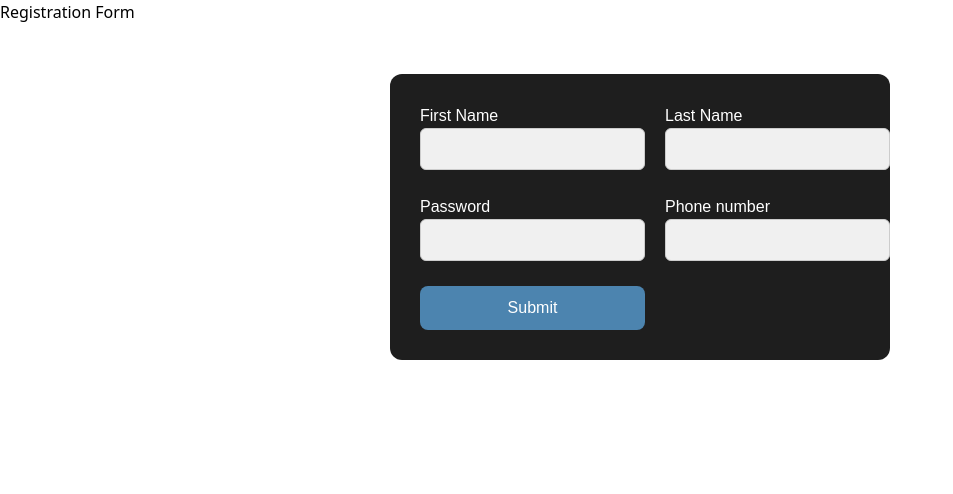
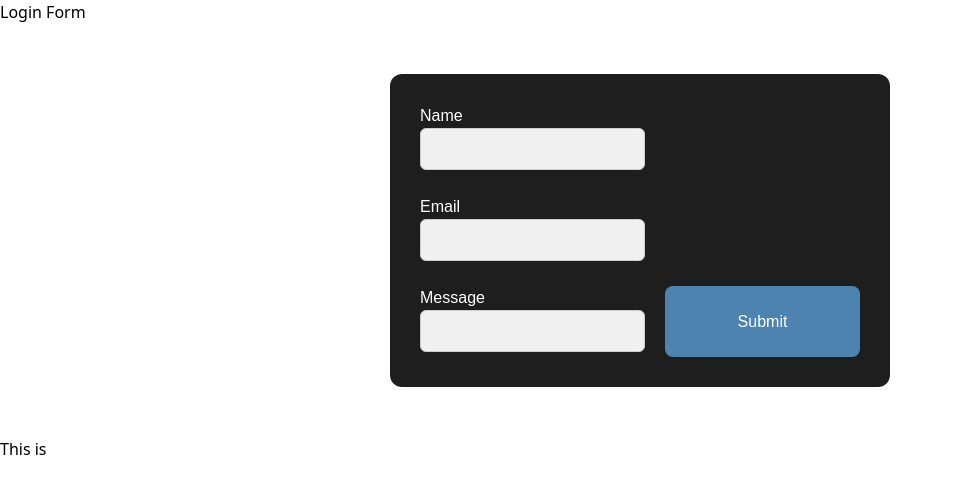
Before and after one commit to Suthirtha2004/React-JS_NOTES, a React (Vite) app in the folder react-basics/: page / in a window 1280 px wide. Shown: the top 494 px of the page, without its empty margins (0-953 px from the left). Built offline with nearby package versions, Linux system fonts and the light colour scheme.

Commit message:
Contact Form and Login Form

```diff
--- a/react-basics/src/App.jsx
+++ b/react-basics/src/App.jsx
@@ -16,6 +16,10 @@ import { Controlled_Form } from './Components/Hooks/The UseState/UncontrolledvsC
 import { Reg_For } from './Components/Hooks/The UseState/RegistrationForm'
 
 import { RegistrationRight } from './Components/Hooks/The UseState/RegistrationRight'
+
+import { LoginForm } from './Components/Hooks/The UseState/LoginForm'
+
+import { Contact } from './Components/Hooks/The UseState/ContactForm'
 // import {Gadgets}  from '../src/Components/Technical'
 // import Create_new_Component from './Components/NewComponents' //Normal Expot and Import
 //import Header,{ Create_new_Component, Footer} from './Components/NewComponents'
@@ -51,7 +55,11 @@ function App() {
      */}
      {/* < Reg_For /> */}
 
-     < RegistrationRight />
+     {/* < RegistrationRight /> */}
+
+     {/* <LoginForm /> */}
+
+     < Contact/>
     </>
 
 
--- /dev/null
+++ b/react-basics/src/Components/Hooks/The UseState/ContactForm.jsx
@@ -0,0 +1,62 @@
+import { useState } from "react"
+
+export const Contact = ()=>{
+
+    const [user,setUser] = useState({
+        fullName : "",
+        email : "",
+        msg : "",
+    })
+
+
+    const handleChange = (e) =>{
+        const {name,value} = e.target;
+        setUser((prev)=>({...prev,[name]:value}));
+    }
+    const handleSubmit =(event)=>{
+        event.preventDefault();
+        console.log(user);
+    }
+
+
+    return(
+            <>
+            <section >
+                <h1>Login Form</h1>
+            <form className="counter-container" onSubmit={handleSubmit}>
+                <label>
+                    Name
+                    <input
+                    type="text"
+                    name="fullName"
+                    value={user.fullName}
+                    onChange={handleChange}/></label>
+                <br />
+                <label>
+                    Email
+                    <input
+                    type ="text"
+                    name ="email"
+                    value ={user.email}
+                    onChange={handleChange}
+                    />
+                    </label>
+                    <br />
+                <label>
+                    Message
+                    <input
+                    type ="text"
+                    name ="msg"
+                    value ={user.msg}
+                    onChange={handleChange}
+                    />
+                    </label>
+                <button className="click-button">Submit</button>
+                </form>
+            </section>
+            <span>
+                <h1>This is {user.fullName}</h1>
+            </span>
+            </>
+    )
+}
--- /dev/null
+++ b/react-basics/src/Components/Hooks/The UseState/LoginForm.jsx
@@ -0,0 +1,49 @@
+import { useState } from "react"
+
+export const LoginForm = ()=>{
+
+    const[fullName,setName] = useState("");
+    const[password,setPassword] = useState("");
+
+    const handleSubmit =(event)=>{
+        event.preventDefault();
+        const formdata = {
+            fullName,
+            password,
+        }
+        console.log(formdata);
+    }
+
+
+    return(
+            <>
+            <section >
+                <h1>Login Form</h1>
+            <form className="counter-container" onSubmit={handleSubmit}>
+                <label>
+                    Name
+                    <input
+                    type="text"
+                    name="fullName"
+                    value={fullName}
+                    onChange={(e)=>setName(e.target.value)}/></label>
+                <br />
+                <label>
+                    Password
+                    <input
+                    type ="password"
+                    name ="password"
+                    value ={password}
+                    required autoComplete="off"
+                    onChange={(e)=>setPassword(e.target.value)}
+                    />
+                    </label>
+                <button className="click-button">Submit</button>
+                </form>
+            </section>
+            <span>
+                <h1>This is {fullName}</h1>
+            </span>
+            </>
+    )
+}
```
